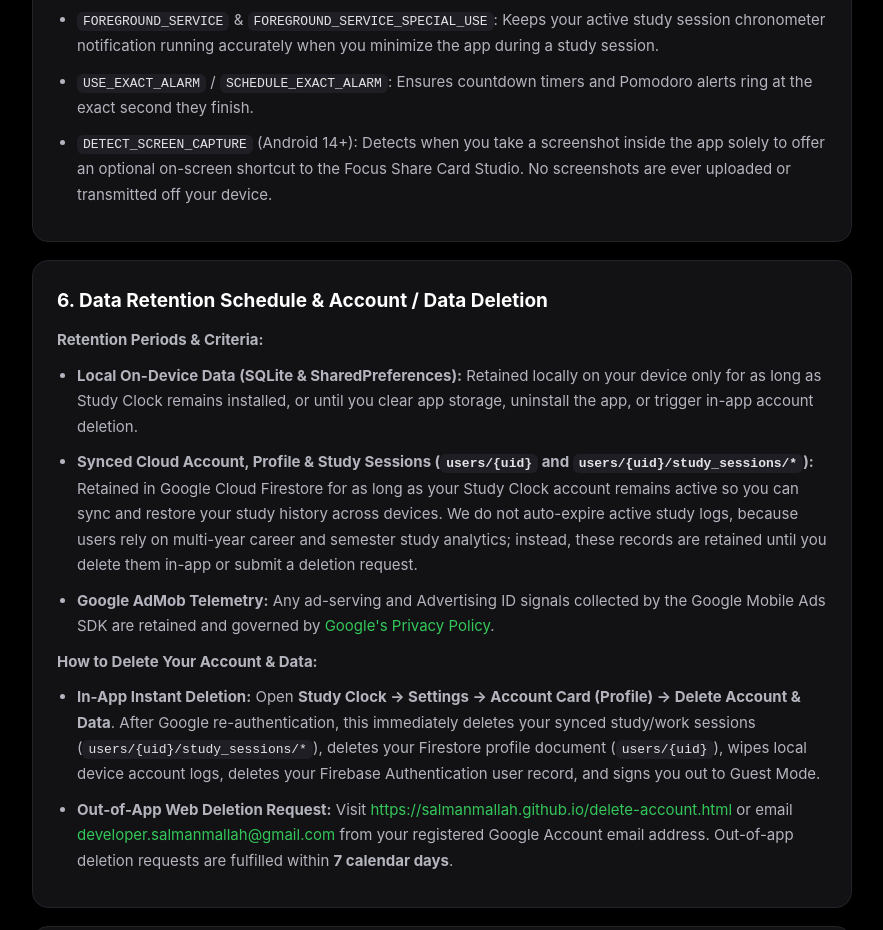
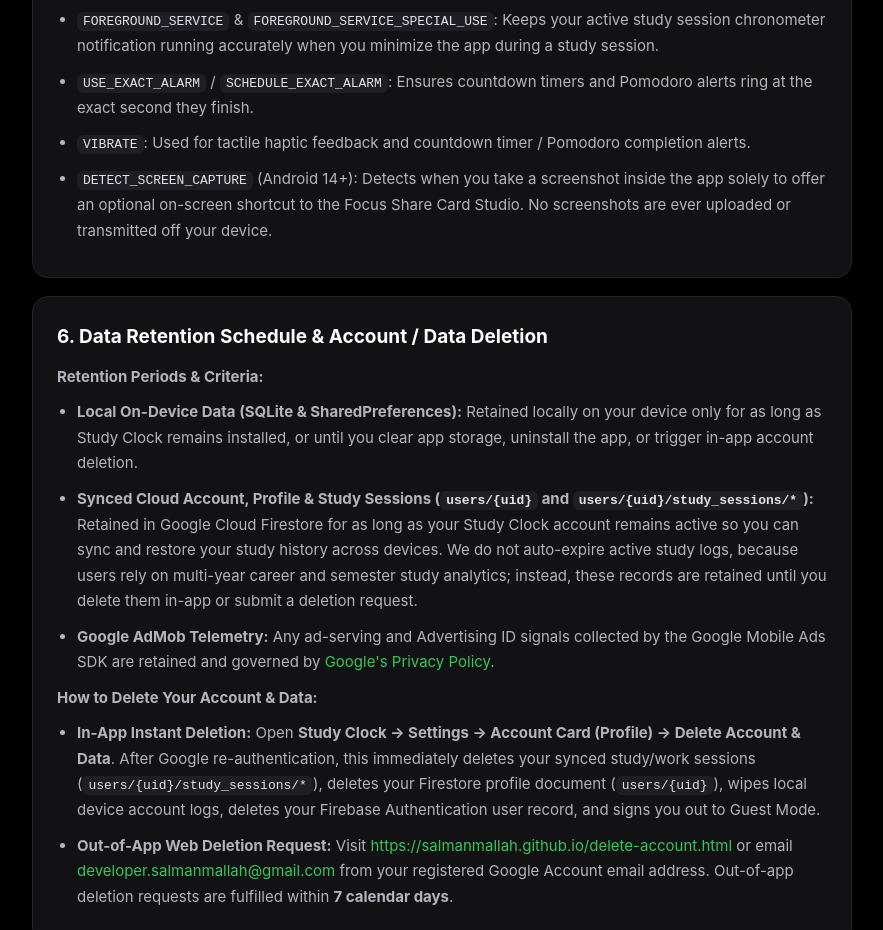
Before and after one commit to salmanmallah/salmanmallah.github.io, a plain HTML site: page privacy-policy.html in a window 1280 px wide. Shown: the part 1885-2815 px from the top of the page, without its empty margins (198-1081 px from the left). Drawn offline with Linux system fonts and the light colour scheme.

Commit message:
Disclose VIBRATE permission in Privacy Policy (T-032)

```diff
--- a/privacy-policy.html
+++ b/privacy-policy.html
@@ -66,6 +66,7 @@
         <li><code>POST_NOTIFICATIONS</code>: Used on Android 13+ to display active study session chronometer notifications and countdown timer completion alerts.</li>
         <li><code>FOREGROUND_SERVICE</code> &amp; <code>FOREGROUND_SERVICE_SPECIAL_USE</code>: Keeps your active study session chronometer notification running accurately when you minimize the app during a study session.</li>
         <li><code>USE_EXACT_ALARM</code> / <code>SCHEDULE_EXACT_ALARM</code>: Ensures countdown timers and Pomodoro alerts ring at the exact second they finish.</li>
+        <li><code>VIBRATE</code>: Used for tactile haptic feedback and countdown timer / Pomodoro completion alerts.</li>
         <li><code>DETECT_SCREEN_CAPTURE</code> (Android 14+): Detects when you take a screenshot inside the app solely to offer an optional on-screen shortcut to the Focus Share Card Studio. No screenshots are ever uploaded or transmitted off your device.</li>
       </ul>
     </div>
```
